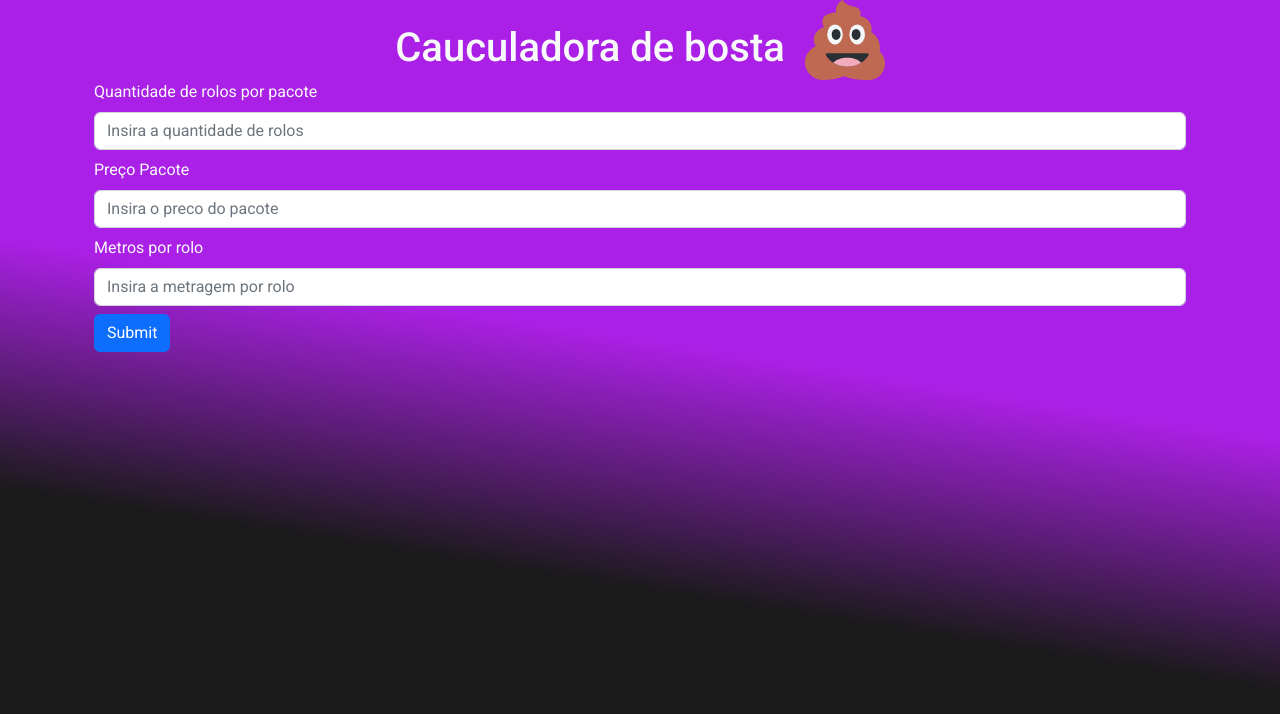
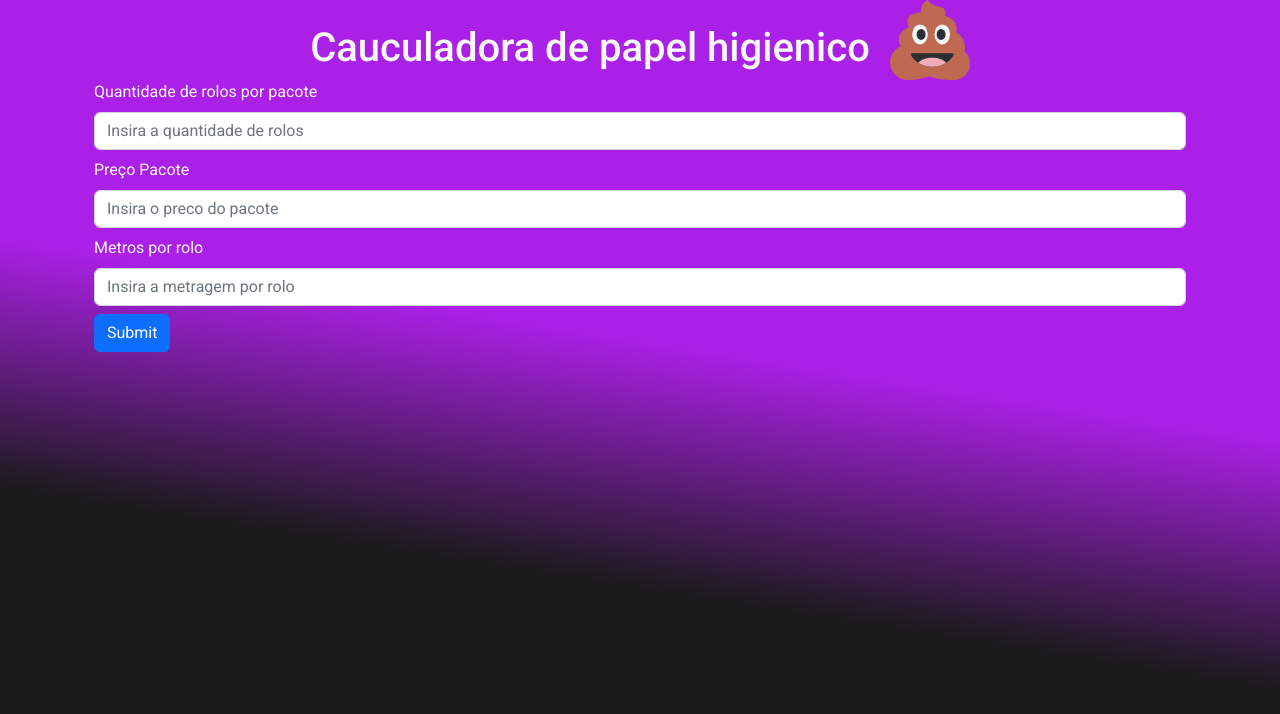
Before and after one commit to RenanDevWeb/CauculadoraDeBosta, a plain HTML site: page index.html in a window 1280 px wide. Drawn offline with nearby package versions, Linux system fonts and the light colour scheme; some packages are replaced by stand-ins of ours; a script that the page names is missing.

Commit message:
arquivos do projeto

```diff
--- a/index.html
+++ b/index.html
@@ -21,7 +21,7 @@
 
     <div class="container">
         <div class="d-flex justify-content-center">
-        <h1 class="text-center mt-4 text-light">Cauculadora de bosta </h1>
+        <h1 class="text-center mt-4 text-light">Cauculadora de papel higienico</h1>
         <img class="poop"  src="./img/pile-of-poo-svgrepo-com.svg" alt="">
     </div>
 
```
